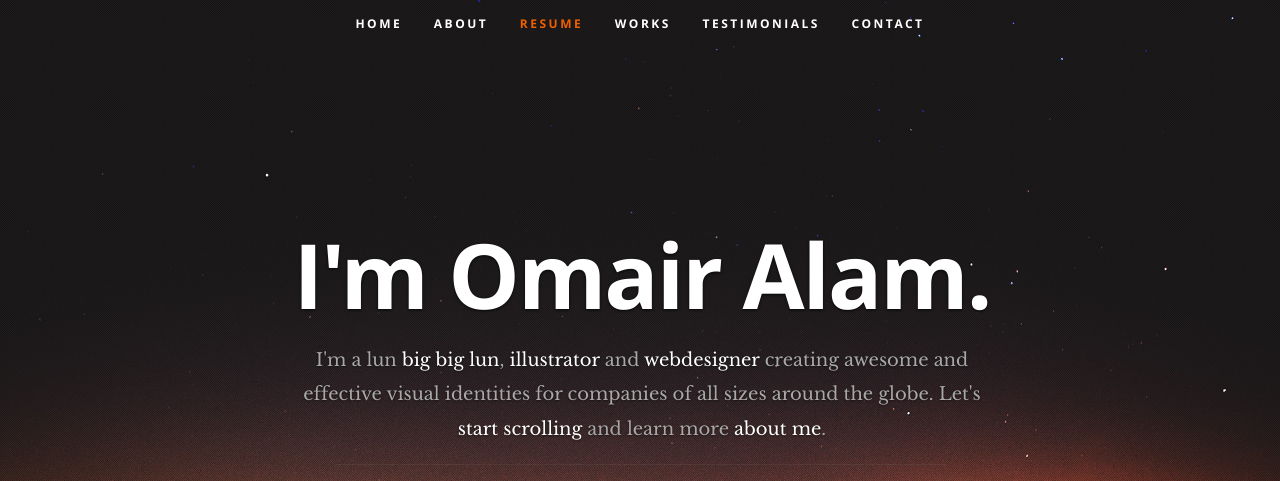
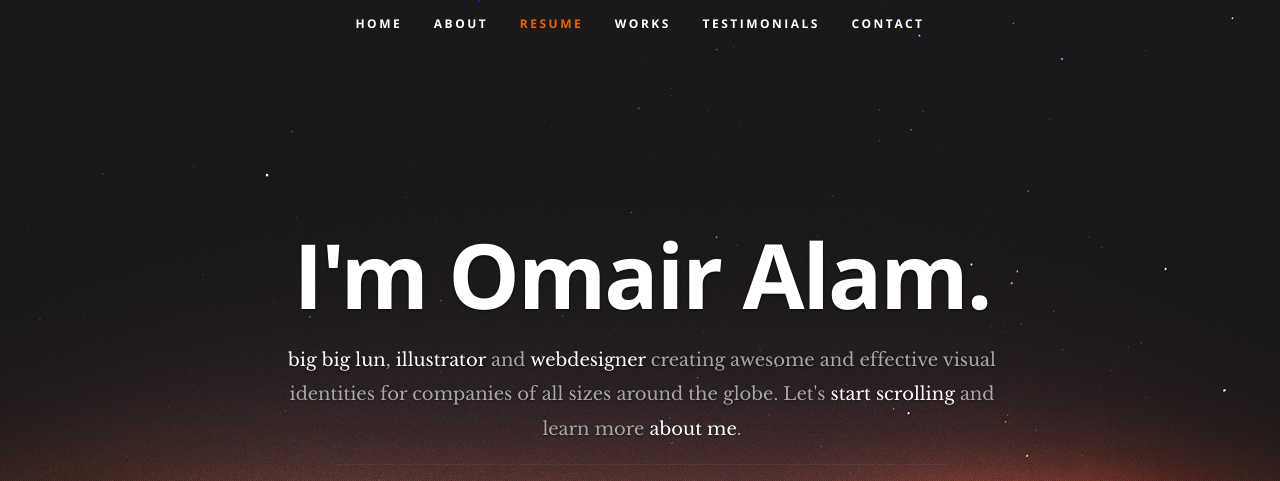
Before and after one commit to omairsalam/omairsalam.github.io, a plain HTML site: page index.html in a window 1280 px wide. Shown: the top 481 px of the page. Drawn offline with nearby package versions, Linux system fonts and the light colour scheme.

Commit message:
new luns

```diff
--- a/index.html
+++ b/index.html
@@ -57,7 +57,7 @@
       <div class="row banner">
          <div class="banner-text">
             <h1 class="responsive-headline">I'm Omair Alam.</h1>
-            <h3>I'm a lun <span>big big lun</span>, <span>illustrator</span> and <span>webdesigner</span> creating awesome and
+            <h3> <span>big big lun</span>, <span>illustrator</span> and <span>webdesigner</span> creating awesome and
             effective visual identities for companies of all sizes around the globe. Let's <a class="smoothscroll" href="#about">start scrolling</a>
             and learn more <a class="smoothscroll" href="#about">about me</a>.</h3>
             <hr />
```
